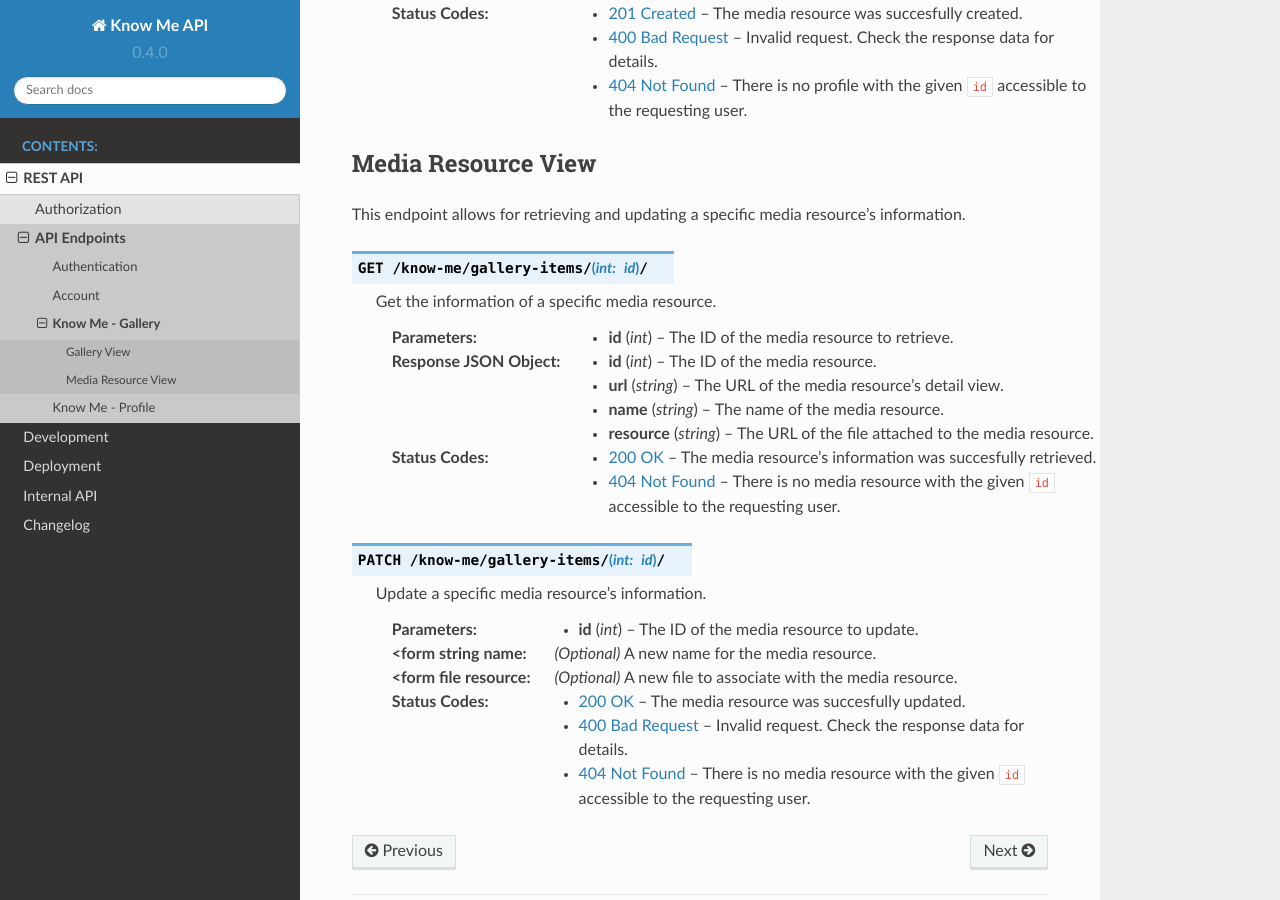
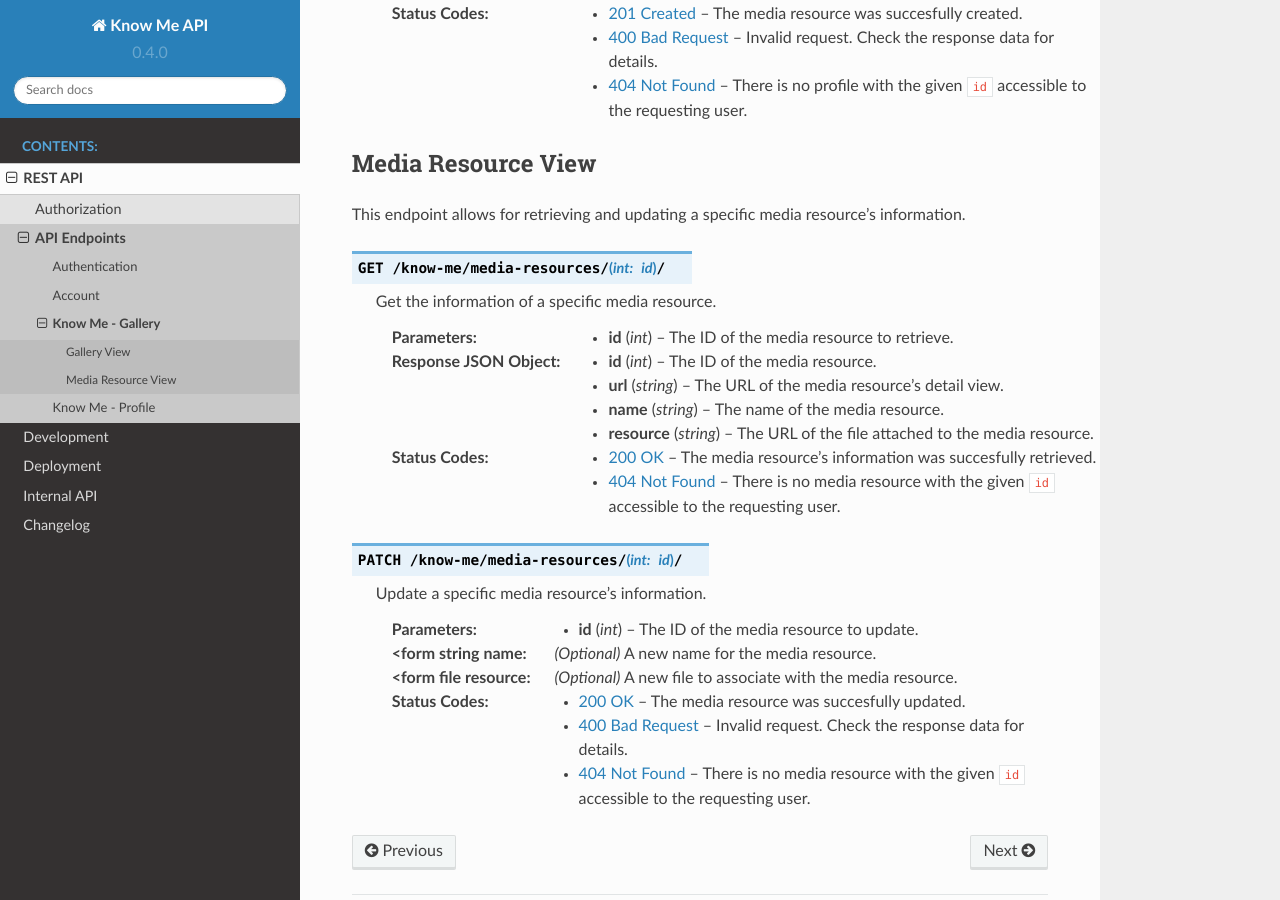
Before and after one commit to knowmetools/km-api, a Sphinx documentation site: the page built from docs/API/know-me-gallery.rst, in a window 1280 px wide and 900 px high, scrolled down 853 px. Built offline with Sphinx 7.4.7 and the Read the Docs theme 2.0.0, drawn with Linux system fonts in a browser that asks for light colours.

Commit message:
Update endpoints in API docs.

```diff
--- a/docs/API/know-me-gallery.rst
+++ b/docs/API/know-me-gallery.rst
@@ -46,7 +46,7 @@ Media Resource View
 
 This endpoint allows for retrieving and updating a specific media resource's information.
 
-.. http:get:: /know-me/gallery-items/(int:id)/
+.. http:get:: /know-me/media-resources/(int:id)/
 
     Get the information of a specific media resource.
 
@@ -60,7 +60,7 @@ This endpoint allows for retrieving and updating a specific media resource's inf
     :status 200: The media resource's information was succesfully retrieved.
     :status 404: There is no media resource with the given ``id`` accessible to the requesting user.
 
-.. http:patch:: /know-me/gallery-items/(int:id)/
+.. http:patch:: /know-me/media-resources/(int:id)/
 
     Update a specific media resource's information.
 
```
